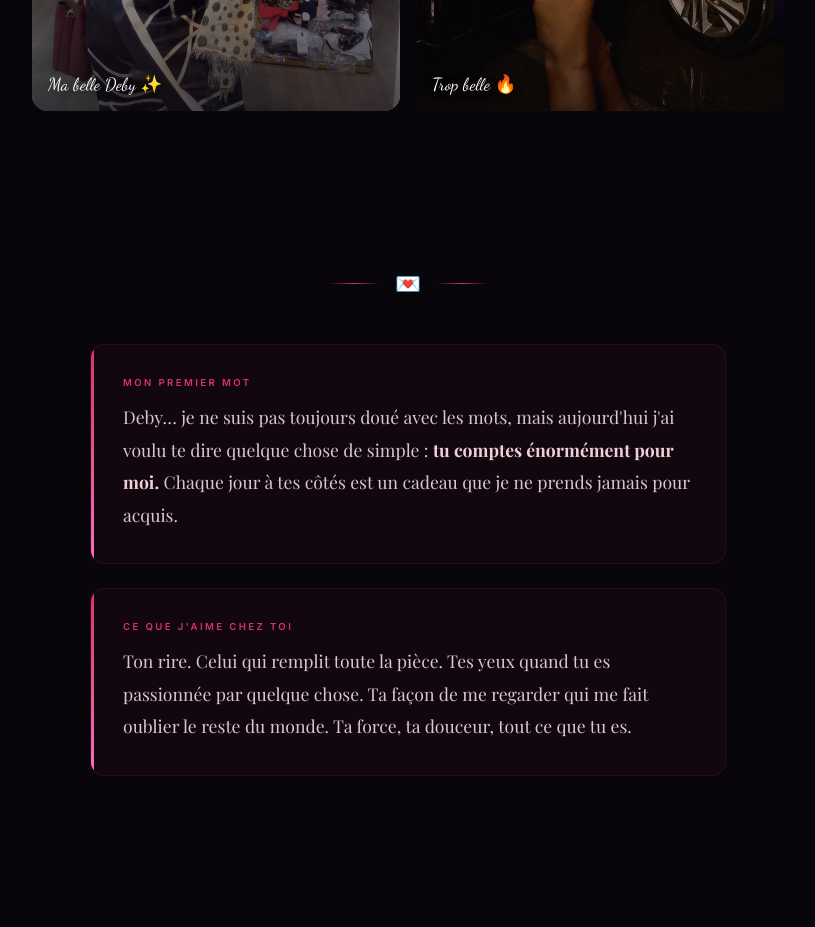
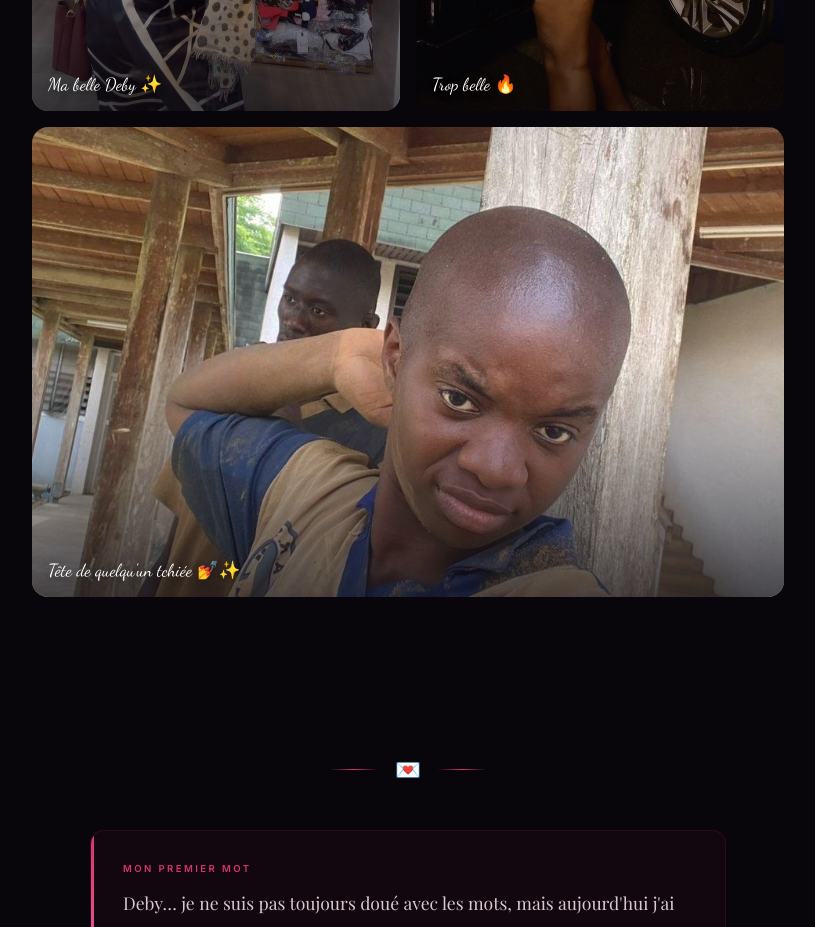
Before and after one commit to k34018582-art/deby, a plain HTML site: page index.html in a window 1280 px wide. Shown: the part 1480-2407 px from the top of the page, without its empty margins (232-1047 px from the left). Drawn offline with nearby package versions, Linux system fonts and the light colour scheme; a web font is replaced by a local one.

Commit message:
Ajout photo3 + galerie 3 photos

```diff
--- a/index.html
+++ b/index.html
@@ -159,6 +159,10 @@
       display: grid;
       grid-template-columns: 1fr 1fr;
       gap: 1rem;
+    }
+    .gallery-grid .gallery-card:nth-child(3) {
+      grid-column: 1 / -1;
+      aspect-ratio: 16/10;
     }
     .gallery-card {
       position: relative;
@@ -444,6 +448,10 @@
         <img src="photo2.jpeg" alt="Deby" loading="lazy">
         <div class="photo-label">Trop belle 🔥</div>
       </div>
+      <div class="gallery-card" data-anim onclick="openLightbox(this)">
+        <img src="photo3.jpeg" alt="Deby" loading="lazy">
+        <div class="photo-label">Tête de quelqu'un tchiée 💅✨</div>
+      </div>
     </div>
   </section>
 
```
Also changed, not shown: photo3.jpeg (added).
